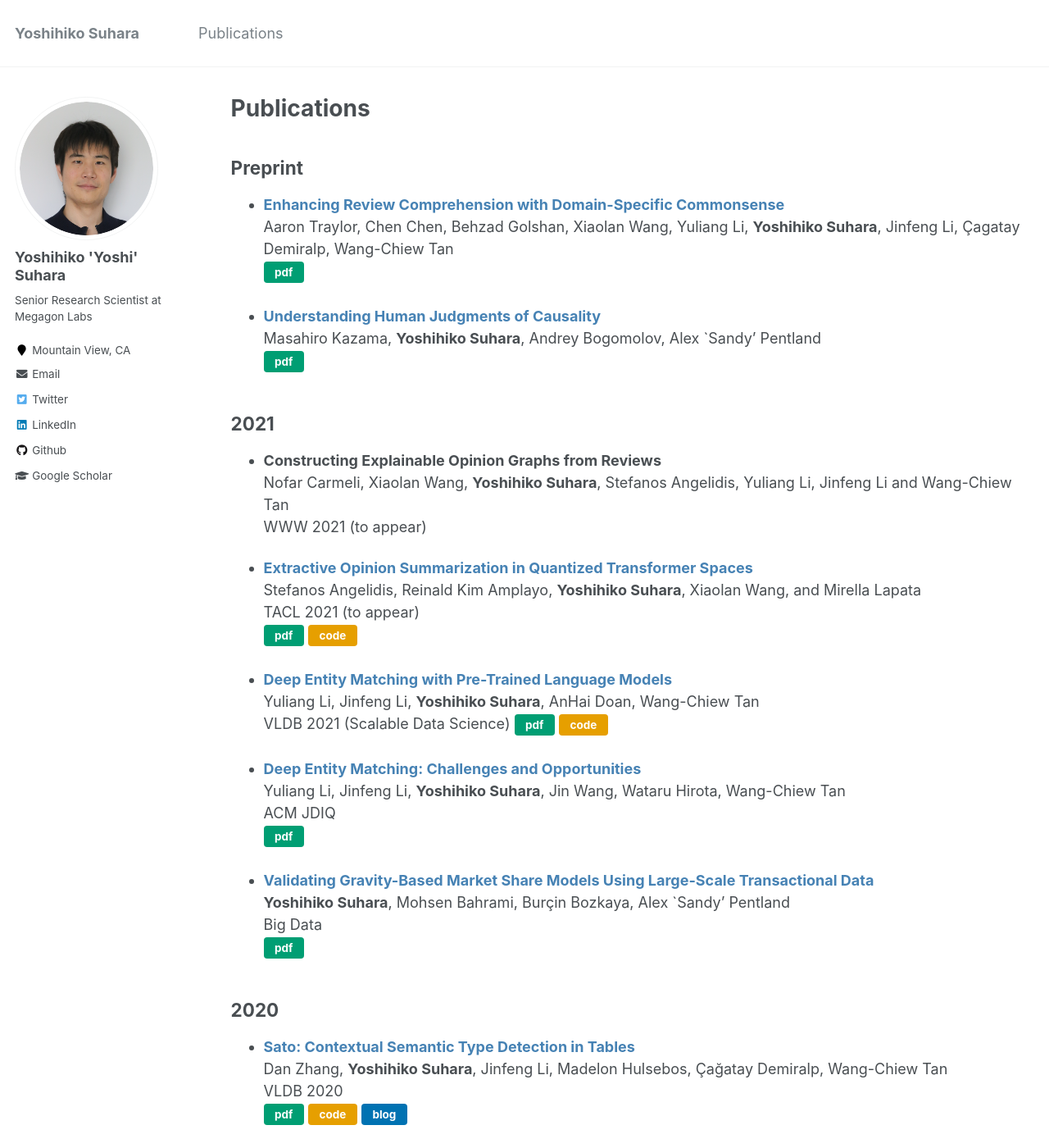
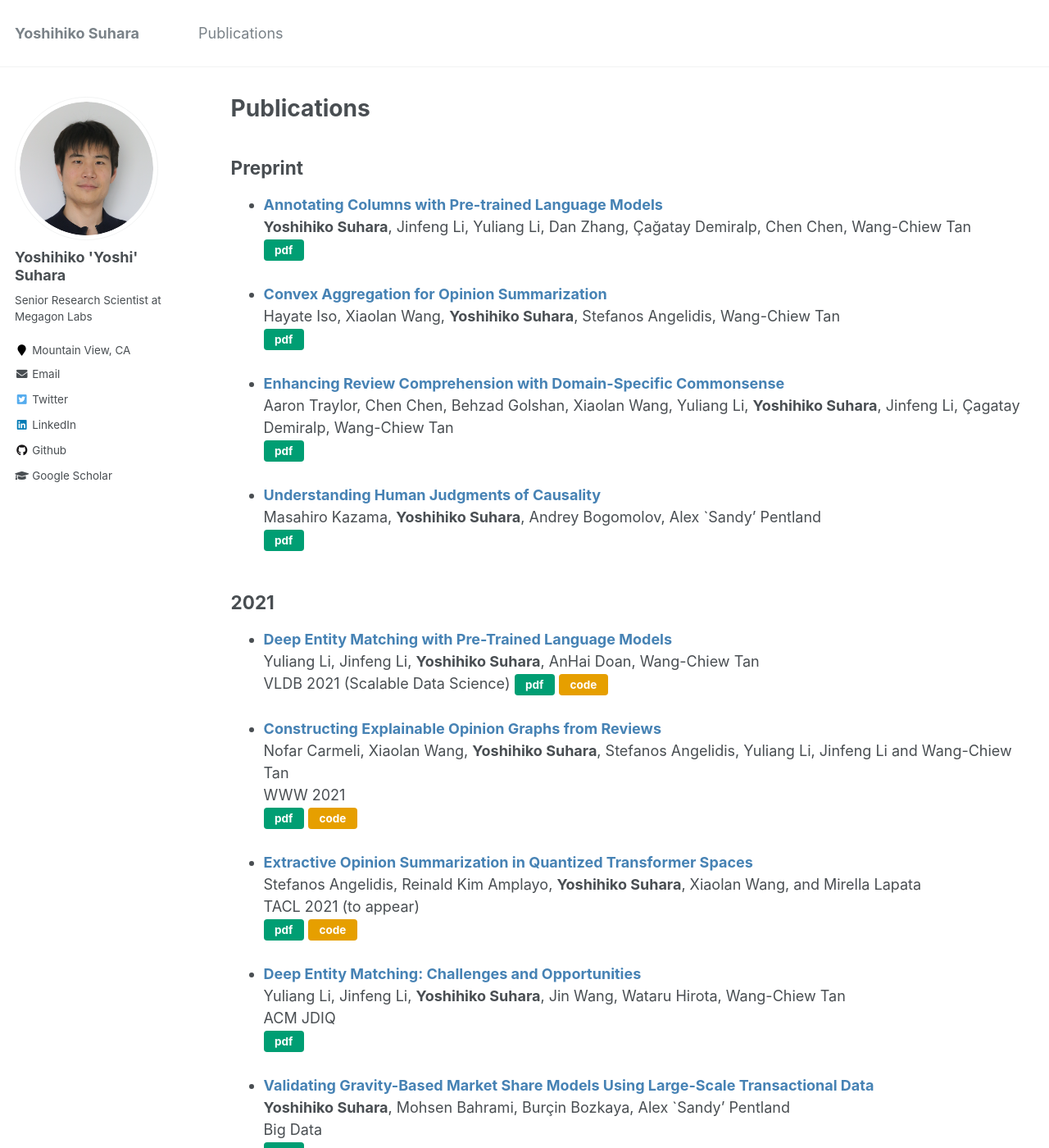
Before and after one commit to suhara/suhara.github.io, a Jekyll site: the page built from _pages/publications.md, in a window 1280 px wide and 1400 px high. Shown: the whole window at 82% size. Built offline with Jekyll 4.4.1, drawn with Linux system fonts in a browser that asks for light colours.

Commit message:
Update publications/about

```diff
--- a/_pages/publications.md
+++ b/_pages/publications.md
@@ -14,6 +14,14 @@ author_profile: true
 
 ## Preprint
 
+- [__Annotating Columns with Pre-trained Language Models__](https://arxiv.org/abs/2104.01785)
+__Yoshihiko Suhara__, Jinfeng Li, Yuliang Li, Dan Zhang, Çağatay Demiralp, Chen Chen, Wang-Chiew Tan
+[pdf](https://arxiv.org/abs/2104.01785){:class="btn btn-pdf"}
+
+- [__Convex Aggregation for Opinion Summarization__](https://arxiv.org/abs/2104.01371)
+Hayate Iso, Xiaolan Wang, __Yoshihiko Suhara__, Stefanos Angelidis, Wang-Chiew Tan
+[pdf](https://arxiv.org/abs/2104.01371){:class="btn btn-pdf"}
+
 - [__Enhancing Review Comprehension with Domain-Specific Commonsense__](https://arxiv.org/abs/2004.03020)
 Aaron Traylor, Chen Chen, Behzad Golshan, Xiaolan Wang, Yuliang Li, __Yoshihiko Suhara__, Jinfeng Li, Çagatay Demiralp, Wang-Chiew Tan
 [pdf](https://arxiv.org/abs/2004.03020){:class="btn btn-pdf"}
@@ -26,24 +34,23 @@ Masahiro Kazama, __Yoshihiko Suhara__, Andrey Bogomolov, Alex `Sandy' Pentland
 
 ## 2021
 
-- __Constructing Explainable Opinion Graphs from Reviews__
+- [__Deep Entity Matching with Pre-Trained Language Models__](http://www.vldb.org/pvldb/vol14/p50-li.pdf)
+Yuliang Li, Jinfeng Li, __Yoshihiko Suhara__, AnHai Doan, Wang-Chiew Tan
+VLDB 2021 (Scalable Data Science)
+[pdf](http://www.vldb.org/pvldb/vol14/p50-li.pdf){:class="btn btn-pdf"}
+[code](https://github.com/megagonlabs/ditto){:class="btn btn-code"}
+
+- [__Constructing Explainable Opinion Graphs from Reviews__](https://arxiv.org/abs/2006.00119)
 Nofar Carmeli, Xiaolan Wang, __Yoshihiko Suhara__, Stefanos Angelidis, Yuliang Li, Jinfeng Li and Wang-Chiew Tan
-WWW 2021 (to appear)
-
+WWW 2021
+[pdf](https://arxiv.org/abs/2006.00119){:class="btn btn-pdf"}
+[code](https://github.com/megagonlabs/explainit){:class="btn btn-code"}
 
 - [__Extractive Opinion Summarization in Quantized Transformer Spaces__](https://arxiv.org/abs/2012.04443)
 Stefanos Angelidis, Reinald Kim Amplayo, __Yoshihiko Suhara__, Xiaolan Wang, and Mirella Lapata
 TACL 2021 (to appear)
 [pdf](https://arxiv.org/abs/2012.04443){:class="btn btn-pdf"}
 [code](https://github.com/stangelid/qt){:class="btn btn-code"}
-
-
-- [__Deep Entity Matching with Pre-Trained Language Models__](http://www.vldb.org/pvldb/vol14/p50-li.pdf)
-Yuliang Li, Jinfeng Li, __Yoshihiko Suhara__, AnHai Doan, Wang-Chiew Tan
-VLDB 2021 (Scalable Data Science)
-[pdf](http://www.vldb.org/pvldb/vol14/p50-li.pdf){:class="btn btn-pdf"}
-[code](https://github.com/megagonlabs/ditto){:class="btn btn-code"}
-
 
 - [__Deep Entity Matching: Challenges and Opportunities__](https://dl.acm.org/doi/abs/10.1145/3431816)
 Yuliang Li, Jinfeng Li, __Yoshihiko Suhara__, Jin Wang, Wataru Hirota, Wang-Chiew Tan
```
Also changed, not shown: _pages/about.md (+1 -1 lines).
